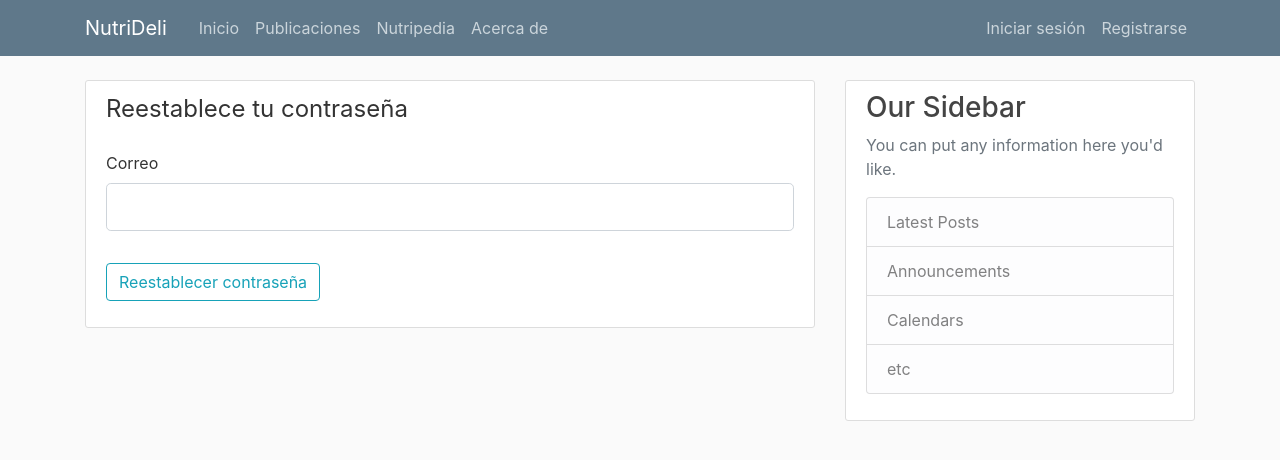
After one commit to CarlosAlbert19/nutrideli, a Flask app: page /reestablecer_password in a window 1280 px wide. The commit adds this page. Shown: the top 460 px of the page. Run offline with Flask 3, Linux system fonts and the light colour scheme; some libraries are stand-ins or nearby versions.

Commit message:
Reestablecer contraseña

```diff
--- a/nutrideli_web/forms.py
+++ b/nutrideli_web/forms.py
@@ -53,3 +53,17 @@
     title = StringField('Título', validators=[DataRequired()])
     content = TextAreaField('Contenido', validators=[DataRequired()])
     submit = SubmitField('Publicar')
+
+
+class RequestResetForm(FlaskForm):
+    email = StringField('Correo', validators=[DataRequired(), Email()])
+    submit = SubmitField('Reestablecer contraseña')
+    def validate_email(self, email):
+        user = User.query.filter_by(email=email.data).first()
+        if user is None:
+            raise ValidationError('No existe una cuenta registrada con ese correo.')
+
+class ResetPasswordForm(FlaskForm):
+    password = PasswordField('Contraseña', validators=[DataRequired()])
+    confirm_password = PasswordField('Confirmar contraseña', validators=[DataRequired(), EqualTo('password')])
+    submit = SubmitField('Reestablecer contraseña')
--- a/nutrideli_web/routes.py
+++ b/nutrideli_web/routes.py
@@ -2,10 +2,11 @@
 import secrets
 from PIL import Image
 from flask import render_template, url_for, flash, redirect, request, abort
-from nutrideli_web import app, db, bcrypt
-from nutrideli_web.forms import Registro, Iniciar_sesion, Actualizar_informacion, Publicacion
+from nutrideli_web import app, db, bcrypt, mail
+from nutrideli_web.forms import Registro, Iniciar_sesion, Actualizar_informacion, Publicacion, RequestResetForm, ResetPasswordForm
 from nutrideli_web.models import User, Post
 from flask_login import login_user, current_user, logout_user, login_required
+from flask_mail import Message
 
 
 @app.route("/")
@@ -150,3 +151,44 @@
     user = User.query.filter_by(username=username).first_or_404()
     publicaciones = Post.query.filter_by(author=user).order_by(Post.date_posted.desc()).paginate(page=page, per_page=10)
     return render_template ('publicaciones_usuario.html', publicaciones=publicaciones, titulo_pagina='Publicaciones de usuario', user=user)
+
+def send_reset_email(user):
+     token = user.get_reset_token()
+     msg = Message('Solicitud de Reestablecimiento de Contraseña', sender='noreply@nutrideli.com', recipients=[user.email])
+     msg.body = f'''Para reestablecer tu contraseña, haz clic en el siguiente enlace:
+{url_for('reset_token', token=token, _external=True)}
+
+Si no realizaste esta solicitud, simplemente ignora este correo y no se realizará ningún cambio.
+'''
+     mail.send(msg)
+
+
+@app.route("/reestablecer_password", methods=['GET', 'POST'])
+def reset_request():
+     if current_user.is_authenticated:
+         return redirect(url_for('inicio'))
+     form = RequestResetForm()
+     if form.validate_on_submit():
+          user = User.query.filter_by(email=form.email.data).first()
+          send_reset_email(user)
+          flash('Un correo con instrucciones se ha enviado a tu correo para reestablecer tu contraseña.', 'info')
+          return redirect(url_for('iniciar_sesion'))
+     return render_template('reestablecer_password.html', title='Reestablecer Password', form=form)
+
+
+@app.route("/reestablecer_password/<token>", methods=['GET', 'POST'])
+def reset_token(token):
+     if current_user.is_authenticated:
+         return redirect(url_for('inicio'))
+     user = User.verify_reset_token(token)
+     if user is None:
+          flash('Ese token es inválido o ya ha expirado.', 'warning')
+          return redirect(url_for('reset_request'))
+     form = ResetPasswordForm()
+     if form.validate_on_submit():
+                 hashed_password = bcrypt.generate_password_hash(form.password.data).decode('utf-8')
+                 user.password = hashed_password
+                 db.session.commit()
+                 flash(f'¡Tu contraseña ha sido reestablecida exitosamente, ahora inicia sesión para volver a usar NutriDeli!', 'success')
+                 return redirect(url_for('iniciar_sesion'))
+     return render_template('reestablecer_token.html', title='Reestablecer Password', form=form)
--- a/nutrideli_web/templates/iniciar_sesion.html
+++ b/nutrideli_web/templates/iniciar_sesion.html
@@ -38,10 +38,10 @@
             </fieldset>
             <div class="form-group">
                 {{ form.submit(class="btn btn-outline-info") }}
+                <small class="text-muted ml-2">
+                    <a href="{{ url_for('reset_request') }}">¿Olvidaste tu contraseña?</a>
+                </small>
             </div>
-            <small class="text-muted ml-2">
-                <a href="#">¿Olvidaste tu contraseña?</a>
-            </small>
         </form>
     </div>
     <div class="border-top pt-3">
--- /dev/null
+++ b/nutrideli_web/templates/reestablecer_password.html
@@ -0,0 +1,27 @@
+{% extends "layout.html" %}
+{% block content %}
+    <div class="content-section">
+        <form method="POST" action="">
+            {{ form.hidden_tag() }}
+            <fieldset class="form-group">
+                <legend class="border=bottom mb-4">Reestablece tu contraseña</legend>
+                <div class="form-group">
+                    {{ form.email.label(class="form-control-label") }}
+                    {% if form.email.errors %}
+                        {{ form.email(class="form-control form-control-lg is-invalid") }}
+                        <div class="invalid-feedback">
+                            {% for error in form.email.errors %}
+                                <span>{{ error }}</span>
+                            {% endfor %}
+                        </div>
+                    {% else %}
+                        {{ form.email(class="form-control form-control-lg") }}
+                    {% endif %}
+                </div>
+            </fieldset>
+            <div class="form-group">
+                {{ form.submit(class="btn btn-outline-info") }}
+            </div>
+        </form>
+    </div>
+{% endblock content %}
--- a/requirements.txt
+++ b/requirements.txt
@@ -7,6 +7,7 @@
 Flask==3.0.3
 Flask-Bcrypt==1.0.1
 Flask-Login==0.6.3
+Flask-Mail==0.10.0
 Flask-SQLAlchemy==3.1.1
 Flask-WTF==1.2.1
 greenlet==3.0.3
```
Also changed, not shown: nutrideli_web/__init__.py (+8 -0 lines), nutrideli_web/models.py (+15 -1 lines), nutrideli_web/templates/reestablecer_token.html (added, +40 -0 lines), instance/site.db.
